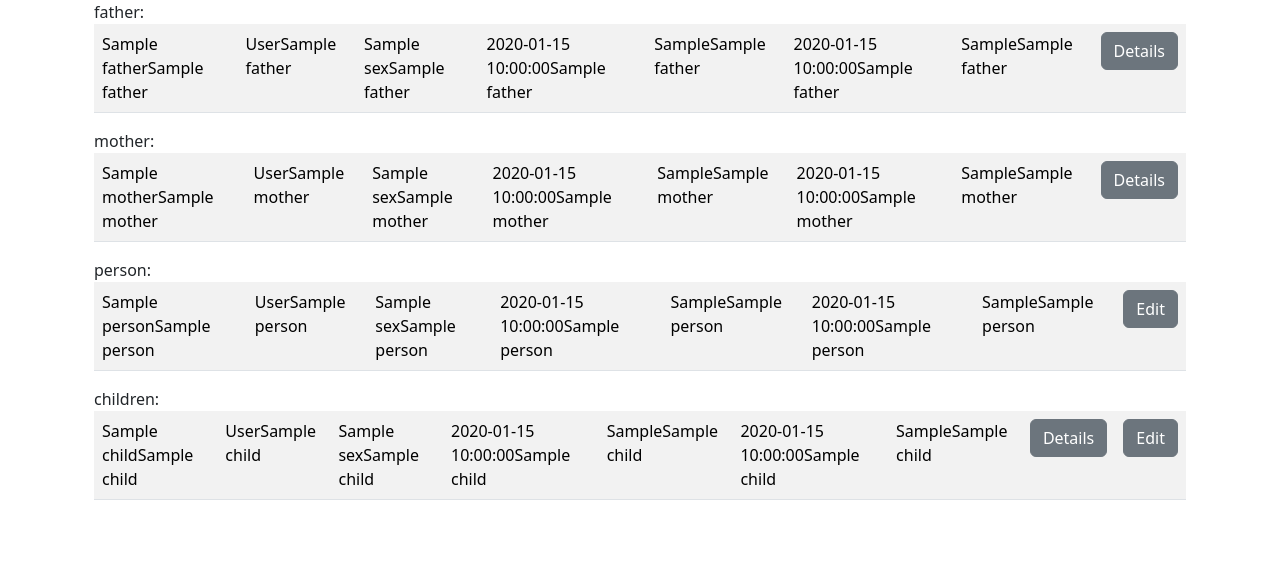
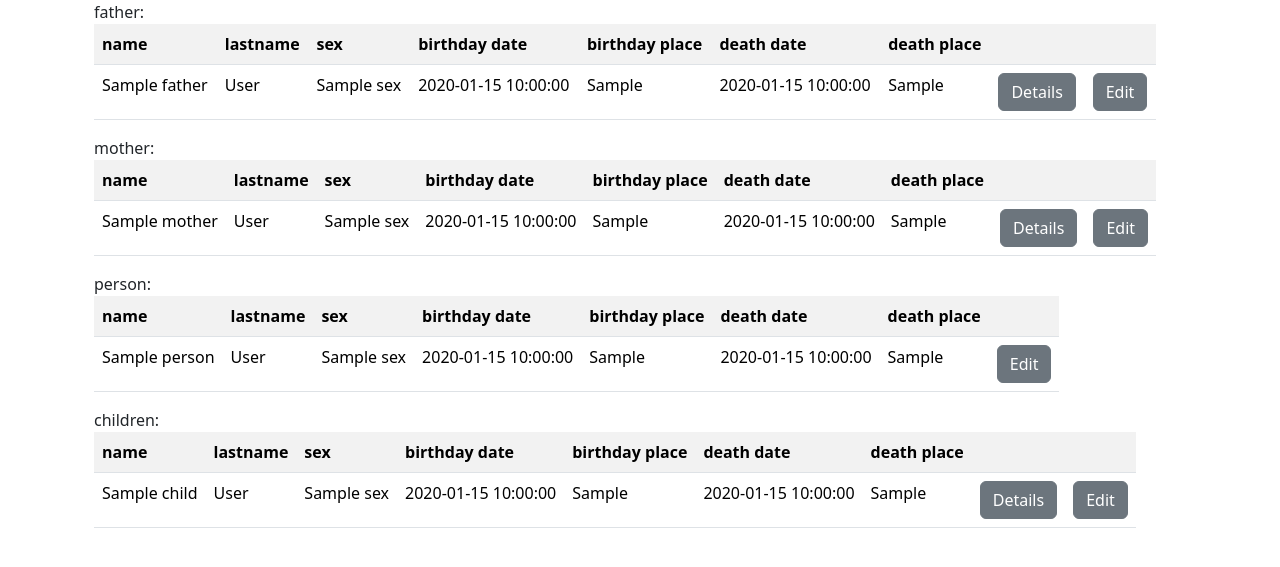
Before and after one commit to andriiguthub/Family-records, a Python web app: template templates/details.html in a window 1280 px wide. Shown: the part 54-621 px from the top of the page. Run offline with Jinja, Linux system fonts and the light colour scheme; the template is opened without the code that fills it: most values are stand-ins (such as "Sample title", 1, 10 or a date in 2020).

Commit message:
Add files via upload

```diff
--- a/templates/details.html
+++ b/templates/details.html
@@ -16,15 +16,28 @@
         <div class="col-md-auto">
             father:<br />{%if father_data is defined and father_data %}
             <table class="table table-striped">
+                <tr class="thead-light">
+                    <th>name</th>
+                    <th>lastname</th>
+                    <th>sex</th>
+                    <th>birthday date</th>
+                    <th>birthday place</th>
+                    <th>death date</th>
+                    <th>death place</th>
+                    <th></th>
+                    <th></th>
+                </tr>
                 <tr>
-                        <td>{{ father_data[0].name }}{{ father_data[0][1] }}</td>
-                        <td>{{ father_data[0].lastname }}{{ father_data[0][3] }}</td>
-                        <td>{{ father_data[0].sex }}{{ father_data[0][4] }}</td>
-                        <td>{{ father_data[0].birth_date }}{{ father_data[0][5] }}</td>
-                        <td>{{ father_data[0].birth_place }}{{ father_data[0][6] }}</td>
-                        <td>{{ father_data[0].death_date }}{{ father_data[0][7] }}</td>
-                        <td>{{ father_data[0].death_place }}{{ father_data[0][8] }}</td>
-                        <td><a class="btn btn-secondary" href="/details?person_id={{father_data[0].father_id}}{{ father_data[0][0] }}">Details</a></td>
+                    <td>{{ father_data[0].name }}</td>
+                    <td>{{ father_data[0].lastname }}</td>
+                    <td>{{ father_data[0].sex }}</td>
+                    <td>{{ father_data[0].birth_date }}</td>
+                    <td>{{ father_data[0].birth_place }}</td>
+                    <td>{{ father_data[0].death_date }}</td>
+                    <td>{{ father_data[0].death_place }}</td>
+                    <td><a class="btn btn-secondary" href="/details?person_id={{father_data[0].father_id}}">Details</a>
+                    </td>
+                    <td><a class="btn btn-secondary" href="/edit?person_id={{father_data[0].father_id}}">Edit</a></td>
                 </tr>
             </table>
             {% else %}
@@ -32,15 +45,28 @@
             {% endif %}
             mother:<br />{%if mother_data is defined and mother_data %}
             <table class="table table-striped">
+                <tr class="thead-light">
+                    <th>name</th>
+                    <th>lastname</th>
+                    <th>sex</th>
+                    <th>birthday date</th>
+                    <th>birthday place</th>
+                    <th>death date</th>
+                    <th>death place</th>
+                    <th></th>
+                    <th></th>
+                </tr>
                 <tr>
-                        <td>{{ mother_data[0].name }}{{ mother_data[0][1] }}</td>
-                        <td>{{ mother_data[0].lastname }}{{ mother_data[0][3] }}</td>
-                        <td>{{ mother_data[0].sex }}{{ mother_data[0][4] }}</td>
-                        <td>{{ mother_data[0].birth_date }}{{ mother_data[0][5] }}</td>
-                        <td>{{ mother_data[0].birth_place }}{{ mother_data[0][6] }}</td>
-                        <td>{{ mother_data[0].death_date }}{{ mother_data[0][7] }}</td>
-                        <td>{{ mother_data[0].death_place }}{{ mother_data[0][8] }}</td>
-                        <td><a class="btn btn-secondary" href="/details?person_id={{mother_data[0].mother_id}}{{ mother_data[0][0] }}">Details</a></td>
+                    <td>{{ mother_data[0].name }}</td>
+                    <td>{{ mother_data[0].lastname }}</td>
+                    <td>{{ mother_data[0].sex }}</td>
+                    <td>{{ mother_data[0].birth_date }}</td>
+                    <td>{{ mother_data[0].birth_place }}</td>
+                    <td>{{ mother_data[0].death_date }}</td>
+                    <td>{{ mother_data[0].death_place }}</td>
+                    <td><a class="btn btn-secondary" href="/details?person_id={{mother_data[0].mother_id}}">Details</a>
+                    </td>
+                    <td><a class="btn btn-secondary" href="/edit?person_id={{mother_data[0].mother_id}}">Edit</a></td>
                 </tr>
             </table>
             {% else %}
@@ -52,16 +78,25 @@
         <div class="col-md-auto">
             person:<br />{%if person_data is defined and person_data %}
             <table class="table table-striped">
+                <tr class="thead-light">
+                    <th>name</th>
+                    <th>lastname</th>
+                    <th>sex</th>
+                    <th>birthday date</th>
+                    <th>birthday place</th>
+                    <th>death date</th>
+                    <th>death place</th>
+                    <th></th>
+                </tr>
                 <tr>
-                            <td>{{ person_data[0].name }}{{ person_data[0][1] }}</td>
-                            <!-- <td>person middle name {{ person_data[0][2] }} </td>-->
-                            <td>{{ person_data[0].lastname }}{{ person_data[0][3] }}</td>
-                            <td>{{ person_data[0].sex }}{{ person_data[0][4] }}</td>
-                            <td>{{ person_data[0].birth_date }}{{ person_data[0][5] }}</td>
-                            <td>{{ person_data[0].birth_place }}{{ person_data[0][6] }}</td>
-                            <td>{{ person_data[0].death_date }}{{ person_data[0][7] }}</td>
-                            <td>{{ person_data[0].death_place }}{{ person_data[0][8] }}</td>
-                            <td><a class="btn btn-secondary" href="/edit?person_id={{person_data[0].id}}{{ person_data[0][0] }}">Edit</a></td>
+                    <td>{{ person_data[0].name }}</td>
+                    <td>{{ person_data[0].lastname }}</td>
+                    <td>{{ person_data[0].sex }}</td>
+                    <td>{{ person_data[0].birth_date }}</td>
+                    <td>{{ person_data[0].birth_place }}</td>
+                    <td>{{ person_data[0].death_date }}</td>
+                    <td>{{ person_data[0].death_place }}</td>
+                    <td><a class="btn btn-secondary" href="/edit?person_id={{person_data[0].id}}">Edit</a></td>
                 </tr>
             </table>
             {% endif %}
@@ -73,17 +108,28 @@
 
             {%if child_data is defined and child_data %}
             <table class="table table-striped">
+                <tr class="thead-light">
+                    <th>name</th>
+                    <th>lastname</th>
+                    <th>sex</th>
+                    <th>birthday date</th>
+                    <th>birthday place</th>
+                    <th>death date</th>
+                    <th>death place</th>
+                    <th></th>
+                    <th></th>
+                </tr>
                 {% for id in child_data %}
                 <tr>
-                                <td>{{ id.name }}{{ id[1] }}</td>
-                                <td>{{ id.lastname }}{{ id[3] }}</td>
-                                <td>{{ id.sex }}{{ id[4] }}</td>
-                                <td>{{ id.birth_date }}{{ id[5] }}</td>
-                                <td>{{ id.birth_place }}{{ id[6] }}</td>
-                                <td>{{ id.death_date }}{{ id[7] }}</td>
-                                <td>{{ id.death_place }}{{ id[8] }}</td>
-                                <td><a class="btn btn-secondary" href="/details?person_id={{id.person_id}}{{ id[0] }}">Details</a></td>
-                                <td><a class="btn btn-secondary" href="/edit?person_id={{id.person_id}}{{ id[0] }}">Edit</a></td>
+                    <td>{{ id.name }}</td>
+                    <td>{{ id.lastname }}</td>
+                    <td>{{ id.sex }}</td>
+                    <td>{{ id.birth_date }}</td>
+                    <td>{{ id.birth_place }}</td>
+                    <td>{{ id.death_date }}</td>
+                    <td>{{ id.death_place }}</td>
+                    <td><a class="btn btn-secondary" href="/details?person_id={{id.person_id}}">Details</a></td>
+                    <td><a class="btn btn-secondary" href="/edit?person_id={{id.person_id}}">Edit</a></td>
                 </tr>
                 {% endfor %}
             </table>
```
Also changed, not shown: app.py (+93 -56 lines), templates/edit.html (+17 -10 lines), templates/tree.html (+7 -8 lines). Lines whose indentation alone changed are shown as unchanged.
